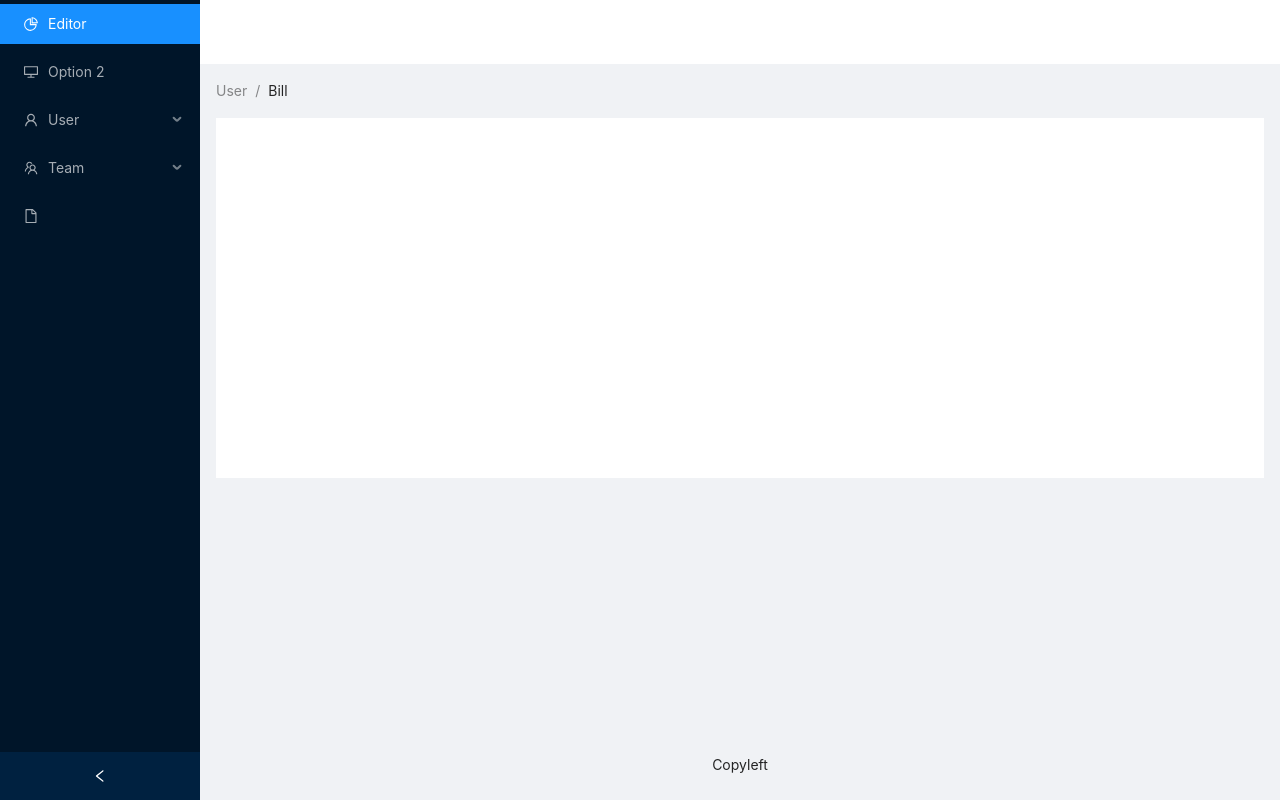
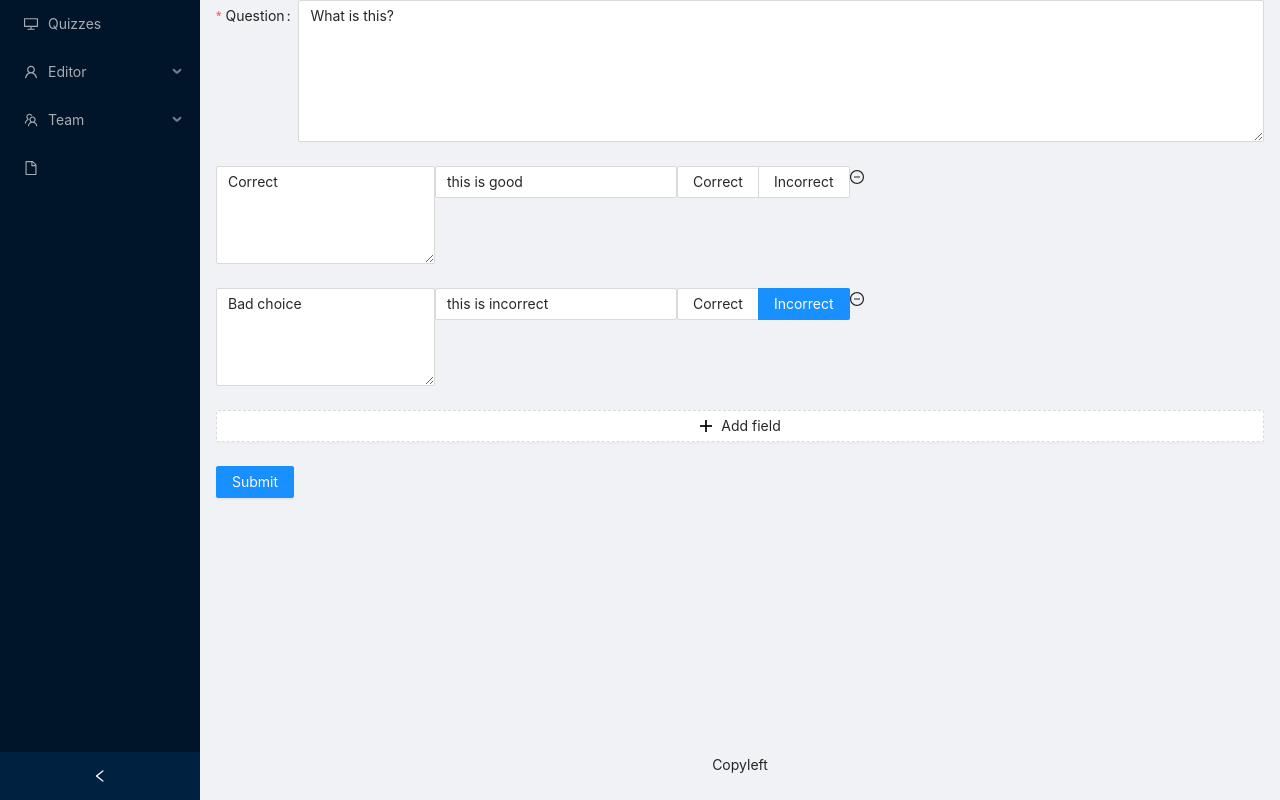
Before and after one commit to snytkine/quizzer-fe, a React (Create React App) app: page /aformeditor in a window 1280 px wide. Built offline with nearby package versions, Linux system fonts and the light colour scheme.

Commit message:
Working prototype of dynamic question form. Works with initial state of form. Fires even with allFields with onFieldsChange event

```diff
--- a/src/Components/Counter.tsx
+++ b/src/Components/Counter.tsx
@@ -24,8 +24,9 @@ let Counter: React.FunctionComponent<ICounterComponent> = (props) => {
 
   const { increment, decrement, counter } = props;
   return (
+      <div className="site-layout-background" style={{ padding: 24, minHeight: 360 }}>
         <div className="site-card-border-less-wrapper">
-        <Card title={counter} bordered={false} style={{ width: 300 }}>
+          <Card title={String(counter)} bordered={true} style={{ width: 300 }}>
             <Button id="btn1" type="primary" block onClick={() => increment()} style={{ marginBottom: '4px' }}>
               Increment Counter
             </Button>
@@ -36,6 +37,7 @@ let Counter: React.FunctionComponent<ICounterComponent> = (props) => {
 
           </Card>
         </div>
+      </div>
   );
 };
 
--- a/src/Components/Layout1.tsx
+++ b/src/Components/Layout1.tsx
@@ -8,10 +8,11 @@ import {
   UserOutlined,
 } from '@ant-design/icons';
 
-import { BrowserRouter, Routes, Route, Link } from 'react-router-dom';
+import { Routes, Route, Link } from 'react-router-dom';
 import CreateQuestion from './editor/CreateQuestion';
 import QuizList from './quiz/list';
 import Counter from './Counter';
+import { QuestionEditor } from './editor/QuestionEditor';
 
 const { Header, Content, Footer, Sider } = Layout;
 const { SubMenu } = Menu;
@@ -34,17 +35,17 @@ export default class Layout1 extends React.Component {
             <Sider collapsible collapsed={this.state.collapsed} onCollapse={this.onCollapse}>
               <div className="logo"/>
               <Menu theme="dark" defaultSelectedKeys={['1']} mode="inline">
-                <Menu.Item key="1" icon={<PieChartOutlined/>}>
-                  <Link to="editor">Editor</Link>
-                </Menu.Item>
                 <Menu.Item key="2" icon={<DesktopOutlined/>}>
-                  Option 2
-                </Menu.Item>
-                <SubMenu key="sub1" icon={<UserOutlined/>} title="User">
-                  <Menu.Item key="3">
                   <Link to="quiz">Quizzes</Link>
                 </Menu.Item>
-                  <Menu.Item key="4">
+                <SubMenu key="sub1" icon={<UserOutlined/>} title="Editor">
+                  <Menu.Item key="12">
+                    <Link to="editor">Create Question</Link>
+                  </Menu.Item>
+                  <Menu.Item key="13">
+                    <Link to="aformeditor">Question Editor</Link>
+                  </Menu.Item>
+                  <Menu.Item key="14">
                     <Link to="counter">Counter</Link>
                   </Menu.Item>
                 </SubMenu>
@@ -56,20 +57,13 @@ export default class Layout1 extends React.Component {
               </Menu>
             </Sider>
             <Layout className="site-layout">
-              <Header className="site-layout-background" style={{ padding: 0 }}/>
               <Content style={{ margin: '0 16px' }}>
-                <Breadcrumb style={{ margin: '16px 0' }}>
-                  <Breadcrumb.Item>User</Breadcrumb.Item>
-                  <Breadcrumb.Item>Bill</Breadcrumb.Item>
-                </Breadcrumb>
-                <div className="site-layout-background" style={{ padding: 24, minHeight: 360 }}>
                 <Routes>
                   <Route path="editor" element={<CreateQuestion/>}/>
+                  <Route path="aformeditor" element={<QuestionEditor/>}/>
                   <Route path="quiz" element={<QuizList/>}/>
                   <Route path="counter" element={<Counter/>}/>
                 </Routes>
-                </div>
-
               </Content>
               <Footer style={{ textAlign: 'center' }}>Copyleft</Footer>
             </Layout>
--- a/src/Components/editor/CreateQuestion.tsx
+++ b/src/Components/editor/CreateQuestion.tsx
@@ -1,10 +1,18 @@
 import React from 'react';
+import { Layout, Menu, Breadcrumb } from 'antd';
 
+const { Header, Content, Footer, Sider } = Layout;
 
 const CreateQuestion = () => {
   return (
-      <h2>Create Question</h2>
-  )
+      <div>
+        <Header className="site-layout-background">Hello</Header>
+        <div className="site-layout-background" style={{ padding: 24, minHeight: 360 }}>
+          <h2>Create Question</h2>
+        </div>
+      </div>
+
+  );
 };
 
 export default CreateQuestion;
--- /dev/null
+++ b/src/Components/editor/QuestionEditor.tsx
@@ -0,0 +1,172 @@
+import React from 'react';
+import 'antd/dist/antd.css';
+//import "./index.css";
+import { Form, Input, Button, Col, Row, Checkbox, Radio } from 'antd';
+import { MinusCircleOutlined, PlusOutlined } from '@ant-design/icons';
+
+const { TextArea } = Input;
+
+const rules = [{ required: true }];
+
+const initialFields = [{
+  'touched': true,
+  'validating': false,
+  'errors': [],
+  'name': ['question'],
+  'value': 'What is this?',
+}, {
+  'touched': true,
+  'validating': false,
+  'errors': [],
+  'name': ['answers'],
+  'value': [{
+    'answerBody': 'Correct',
+    'explanation': 'this is good',
+    'isCorrect': 'yes',
+  }, { 'answerBody': 'Bad choice', 'explanation': 'this is incorrect' }],
+}, {
+  'touched': true,
+  'validating': false,
+  'errors': [],
+  'name': ['answers', 0, 'answerBody'],
+  'value': 'Correct',
+}, {
+  'touched': true,
+  'validating': false,
+  'errors': [],
+  'name': ['answers', 0, 'explanation'],
+  'value': 'this is good',
+}, {
+  'touched': true,
+  'validating': false,
+  'errors': [],
+  'name': ['answers', 0, 'isCorrect'],
+  'value': 'yes',
+}, {
+  'touched': true,
+  'validating': false,
+  'errors': [],
+  'name': ['answers', 1, 'answerBody'],
+  'value': 'Bad choice',
+}, {
+  'touched': true,
+  'validating': false,
+  'errors': [],
+  'name': ['answers', 1, 'explanation'],
+  'value': 'this is incorrect',
+}, { 'touched': false, 'validating': false, 'errors': [], 'name': ['answers', 1, 'isCorrect'] }];
+
+export const QuestionEditor = () => {
+  const onFinish = (values: any) => {
+    console.log('Received values of form:', values);
+    console.log(JSON.stringify(values));
+  };
+
+  const onFieldChange = (obj: any) => {
+    console.log('field changed', obj);
+  };
+
+  const onValueChange = (obj: any) => {
+    console.log('value changed', obj);
+  };
+
+  const onFormChange = (newFields: any) => {
+    console.log('newFields:');
+    console.log(JSON.stringify(newFields));
+  };
+
+  return (
+      <Form fields={initialFields} onFinish={onFinish} onFieldsChange={(changedFields: any, allFields: any) => onFormChange(allFields)}
+            onValuesChange={onValueChange} className="my-form">
+        <Form.Item
+            label="Question"
+            name="question"
+            rules={[{ required: true, message: 'Please type the question' }]}
+        >
+          <TextArea rows={6}/>
+        </Form.Item>
+        <Form.List name="answers">
+          {(fields, { add, remove }) => {
+            const onCheck = (id: number, e: any) => {
+              console.log(`onChange for ${id} checked=${e.target.checked}`);
+              console.dir(fields);
+            };
+            console.dir(fields);
+            /**
+             * `fields` internal fill with `name`, `key`, `fieldKey` props.
+             * You can extends this into sub field to support multiple dynamic fields.
+             */
+            return (
+                <div>
+                  {fields.map((field, index) => {
+                        console.dir(field);
+                        return (
+
+                            <Row key={field.key}>
+                              <Col>
+                                <Form.Item
+                                    name={[field.name, 'answerBody']}
+                                    fieldKey={field.fieldKey}
+                                    rules={rules}
+                                >
+                                  <TextArea rows={4}/>
+                                </Form.Item>
+                              </Col>
+                              <Col>
+                                <Form.Item
+                                    name={[field.name, 'explanation']}
+                                    fieldKey={field.fieldKey}
+                                >
+                                  <Input placeholder="Explanation"/>
+                                </Form.Item>
+                              </Col>
+                              <Col>
+                                <Form.Item
+                                    name={[field.name, 'isCorrect']}
+                                    fieldKey={field.fieldKey}
+                                >
+
+                                  <Radio.Group buttonStyle="solid">
+                                    <Radio.Button value="Y">Correct</Radio.Button>
+                                    <Radio.Button value={undefined}>Incorrect</Radio.Button>
+                                  </Radio.Group>
+                                </Form.Item>
+
+                              </Col>
+                              <Col flex="none">
+                                <MinusCircleOutlined
+                                    className="dynamic-delete-button"
+                                    onClick={() => {
+                                      remove(field.name);
+                                    }}
+                                />
+                              </Col>
+                            </Row>
+                        );
+                      },
+                  )
+                  }
+                  <Form.Item>
+                    <Button
+                        type="dashed"
+                        onClick={() => {
+                          add();
+                        }}
+                        style={{ width: '100%' }}
+                    >
+                      <PlusOutlined/> Add field
+                    </Button>
+                  </Form.Item>
+                </div>
+            );
+          }}
+        </Form.List>
+
+        <Form.Item>
+          <Button type="primary" htmlType="submit">
+            Submit
+          </Button>
+        </Form.Item>
+      </Form>
+  );
+};
```
Lines whose indentation alone changed are shown as unchanged.
